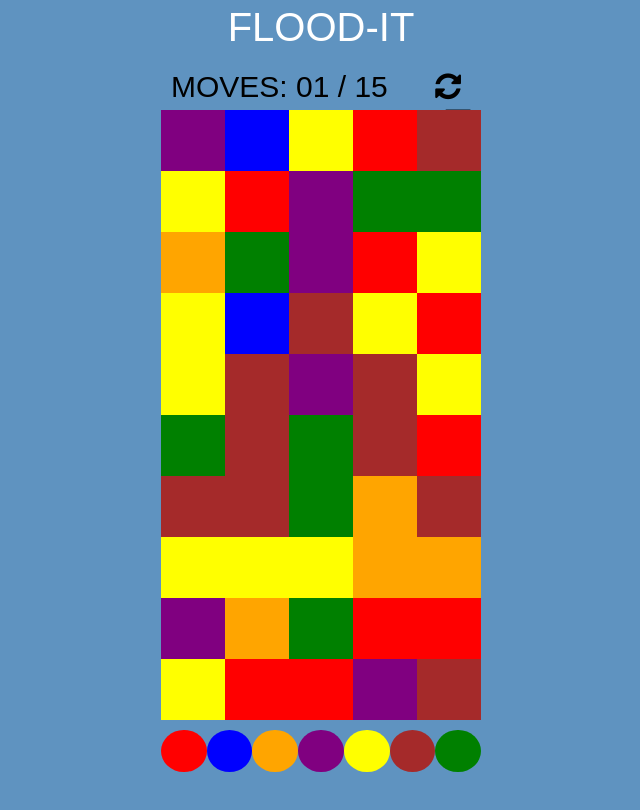
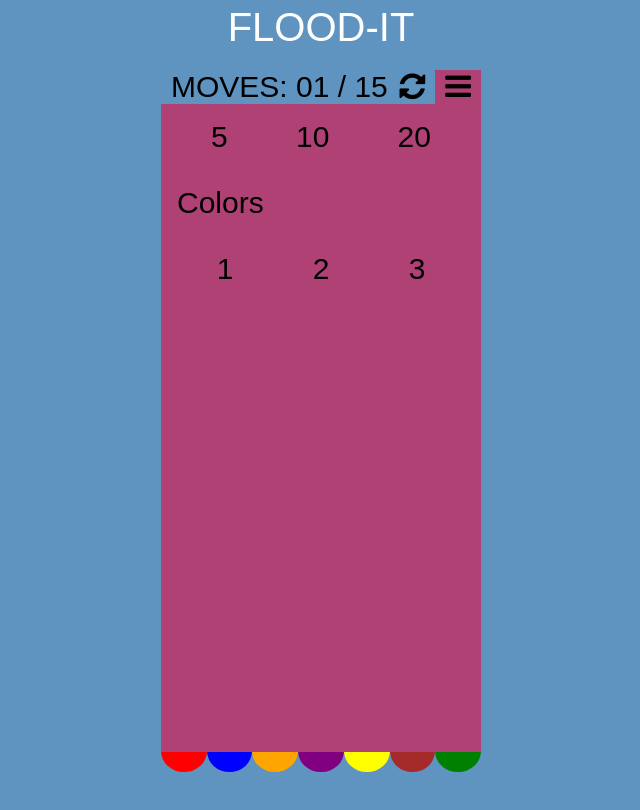
Before and after one commit to olerichard/Flood-It, a React (Create React App) app: page / in a window 1280 px wide. Shown: the top 810 px of the page, without its empty margins (319-959 px from the left). Built offline with nearby package versions, Linux system fonts and the light colour scheme.

Commit message:
Added SettingsMenu.

```diff
--- a/src/actions/initialState.js
+++ b/src/actions/initialState.js
@@ -10,6 +10,7 @@ export default function InitialState(){
     maxTurns: 0,
     difficulty: 3,
     winner: false,
-    window:{width:300,height:750}
+    window:{width:300,height:750},
+    showSettings:true
   }
 }
--- a/src/components/board/board.js
+++ b/src/components/board/board.js
@@ -1,4 +1,4 @@
-import React, { Component } from 'react'
+import React from 'react'
 import shortId from 'shortid'
 import "./board.css"
 import Tile from "../tiles/standardTile/standardTile"
--- a/src/components/button/button.css
+++ b/src/components/button/button.css
@@ -1,6 +1,4 @@
 .button {
-  display:flex;
-  flex-direction: column;
   flex:1;
   padding: 0px;
   margin: 0px;
--- a/src/components/game/game.css
+++ b/src/components/game/game.css
@@ -4,5 +4,5 @@
   margin-right: auto;
   margin-top: 10px;
   text-align:center;
-
+  position: relative;
 }
--- a/src/components/game/game.js
+++ b/src/components/game/game.js
@@ -3,6 +3,7 @@ import "./game.css"
 import Board from "../board/board"
 import ButtonRow from "../buttonRow/buttonRow"
 import TopMenu from "../topMenu/topMenu"
+import Settings from "../settings/settings"
 import MakeMove from "../../actions/makeMove"
 import RestartGame from "../../actions/restartGame"
 
@@ -13,6 +14,7 @@ export default class Game extends Component {
     this.windowSize = this.windowSize.bind(this)
     this.restartClick = this.restartClick.bind(this)
     this.buttonClick = this.buttonClick.bind(this)
+    this.settingsClick = this.settingsClick.bind(this)
     this.resize = this.resize.bind(this)
     this.state={}
   }
@@ -29,6 +31,12 @@ export default class Game extends Component {
     window.removeEventListener('keydown', this.handleKeyPress);
     window.removeEventListener('resize', this.resize)
   }
+
+  settingsClick = (state) => {
+    state.showSettings = state.showSettings ? false : true
+    this.setState(state)
+  }
+
 
   buttonClick = (color,state) => {
     if(state.winner === false)
@@ -53,12 +61,18 @@ export default class Game extends Component {
     if(this.state.board === undefined){
       return (<p>Loading..</p>)
     }
+    let settings = null
+    if(this.state.showSettings){
+     settings = <Settings state={this.state}/>
+    }
 
     return (
       <div className="game" style={{height : this.state.window.height,width:this.state.window.width }} >
-        <TopMenu state={this.state} restart={this.restartClick}/>
+
+          <TopMenu state={this.state} restart={this.restartClick} setting={this.settingsClick} />
           <Board board={this.state.board} colors={this.state.colors} size={this.state.window} winCondition={this.state.winner} restart={this.restartClick} />
-        <ButtonRow state={this.state} click={this.buttonClick} />
+          <ButtonRow state={this.state} click={this.buttonClick} />
+        {settings}
       </div>)
   }
 
--- /dev/null
+++ b/src/components/settings/settings.css
@@ -0,0 +1,31 @@
+.settings{
+  position: absolute;
+  display: flex;
+  flex-direction: column;
+  background-color:#AF4175;
+  top:4.2%;
+  width:100%;
+  height:81%;
+  z-index: 10;
+  font-size: 30px;
+}
+
+.boardSize{
+  display: flex;
+  flex-direction: row;
+  justify-content: space-around;
+  margin: 5%;
+
+
+}
+.colorScheme{
+  display: flex;
+  flex-direction: row;
+  margin: 5%;
+}
+.difficulty{
+  display: flex;
+  flex-direction: row;
+  justify-content: space-around;
+  margin: 5%;
+}
--- /dev/null
+++ b/src/components/settings/settings.js
@@ -0,0 +1,28 @@
+import React from 'react'
+import "./settings.css"
+
+const Settings = ({state}) => {
+
+  return (
+    <div className="settings">
+      <div className="boardSize">
+        <div>5</div>
+        <div>10</div>
+        <div>20</div>
+      </div>
+      <div className="colorScheme">
+        <div>Colors</div>
+      </div>
+
+      <div className="difficulty">
+        <div>1</div>
+        <div>2</div>
+        <div>3</div>
+      </div>
+
+
+    </div>
+  )
+}
+
+export default Settings
--- a/src/components/topMenu/topMenu.css
+++ b/src/components/topMenu/topMenu.css
@@ -12,17 +12,20 @@
   padding-left: 10px;
 }
 
-.restart {
+.menuButtons {
   flex:1;
-  flex-grow:1;
+  display:flex;
+  flex-direction: row;
+}
+
+.menuButton {
+  flex:1;
   text-align: right;
   padding-right: 10px;
-
+  padding-left: 10px;
 }
 
-.fa-refresh{
-  margin-right: 10px;
-}
+
 @media (hover:hover) {
   .fa-refresh:hover {
     -webkit-animation:spin 2s linear infinite;
@@ -32,6 +35,7 @@
 }
 
 
+
 @-moz-keyframes spin { 100% { -moz-transform: rotate(360deg); } }
 @-webkit-keyframes spin { 100% { -webkit-transform: rotate(360deg); } }
 @keyframes spin { 100% { -webkit-transform: rotate(360deg); transform:rotate(360deg); } }
--- a/src/components/topMenu/topMenu.js
+++ b/src/components/topMenu/topMenu.js
@@ -3,19 +3,26 @@ import Fa from 'font-awesome/css/font-awesome.css'
 import "./topMenu.css"
 
 
-const TopMenu = ({state, restart}) =>
+const TopMenu = ({state, restart,setting}) =>
   {
+    const menuStyle = state.showSettings ? {background: "#AF4175"} : {}
+
     var str = "000" + state.turn
     return ( <div className="topMenu">
       <div  className="score">MOVES: {str.substring(str.length-state.maxTurns.toString().length)} / {state.maxTurns}</div>
-      <div className="restart">
+      <div className="menuButtons">
+      <div id="refresh" className="menuButton">
         <i
           className="fa fa-refresh"
           onClick={restart}
         ></i>
-        <i className="fa fa-navicon"></i>
       </div>
-
+      <div id="settings" className="menuButton" style ={menuStyle}>
+        <i className="fa fa-navicon"
+          onClick={setting.bind(null,state)}
+        ></i>
+      </div>
+      </div>
     </div>)
   }
 
```
Lines whose indentation alone changed are shown as unchanged.
